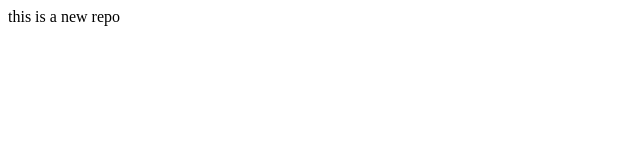
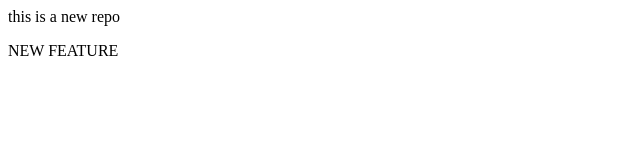
Before and after one commit to tithishah21/localRepo, a plain HTML site: page index.html in a window 1280 px wide. Shown: the whole page, without its empty margins (0-640 px from the left). Drawn offline with Linux system fonts and the light colour scheme.

Commit message:
new feature

```diff
--- a/index.html
+++ b/index.html
@@ -1 +1,2 @@
 <p>this is a new repo</p>
+<p>NEW FEATURE</p>
```
